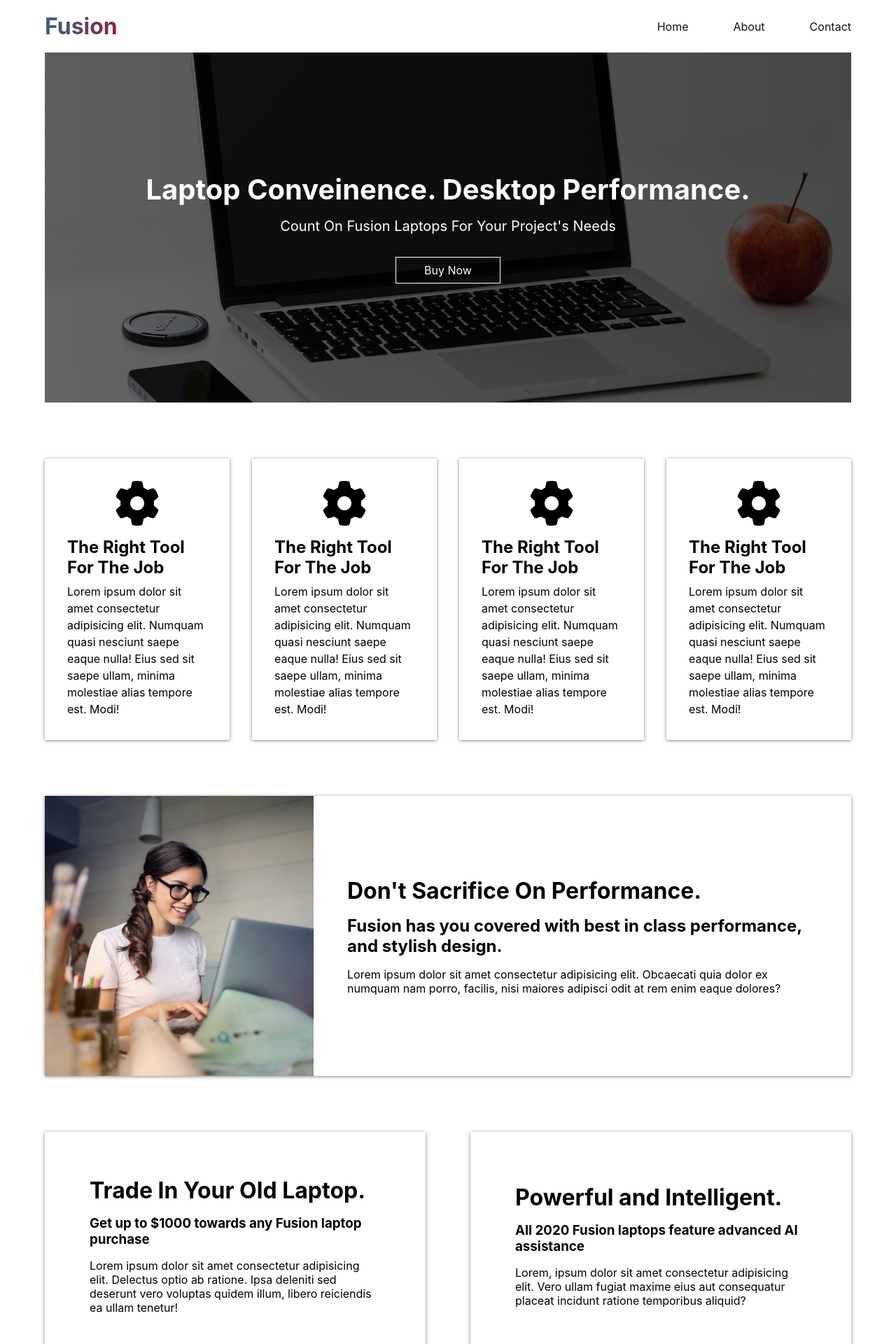
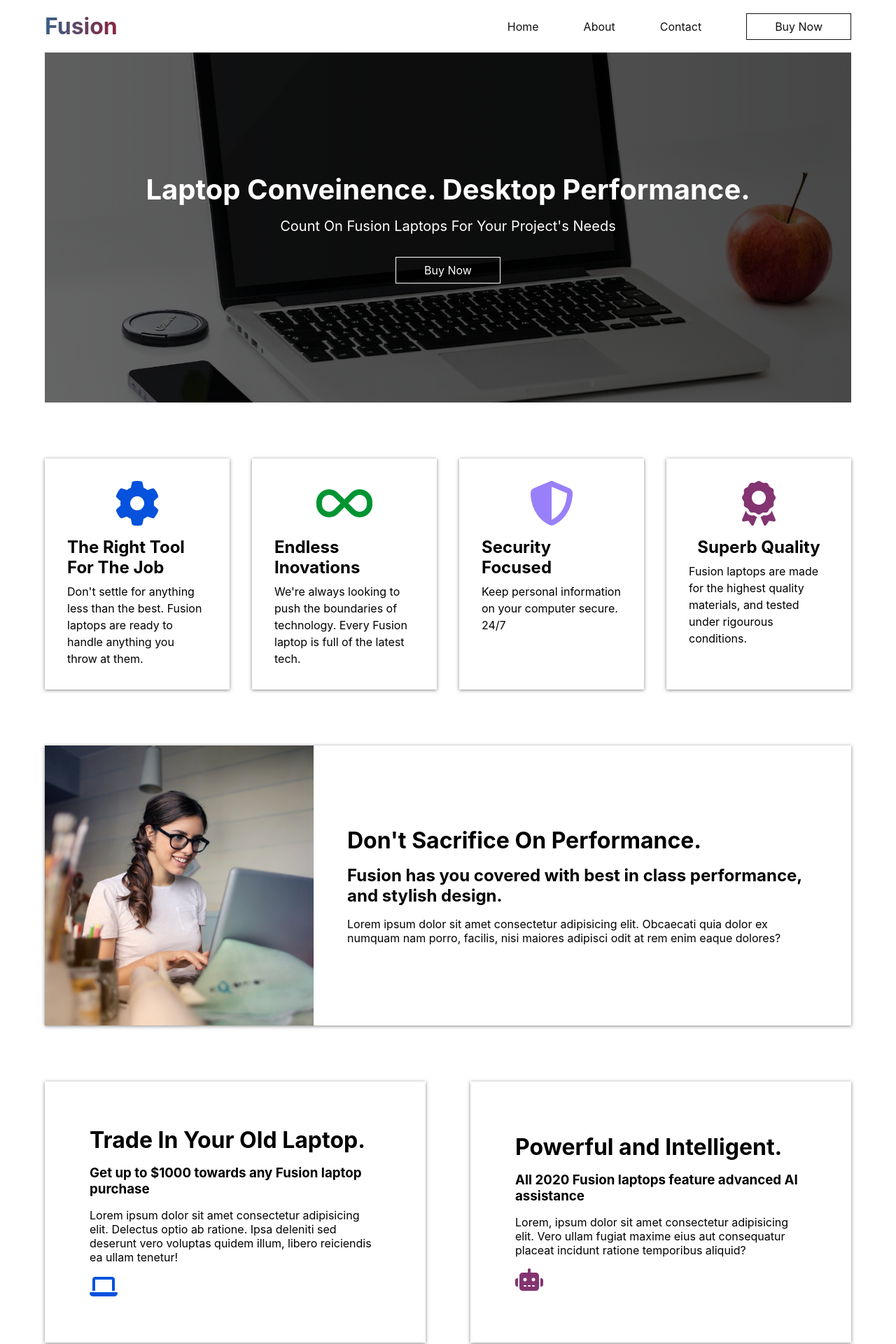
Before and after one commit to AntonCC/Fusion, a React (Create React App) app: page / in a window 1280 px wide. Shown: the top 1920 px of the page at 70% size. Built offline with nearby package versions, Linux system fonts and the light colour scheme.

Commit message:
Made components on homepage responsive.

```diff
--- a/src/components/banner/banner.styles.scss
+++ b/src/components/banner/banner.styles.scss
@@ -3,7 +3,7 @@
   .container {
     display: grid;
     grid-template-columns: repeat(3, minmax(200px, 1fr));
-    height: 400px;
+    min-height: 400px;
     box-shadow: 0 1px 5px rgba(104, 104, 104, 0.8);
     .left {
       grid-column: 1/2;
@@ -26,3 +26,18 @@
     }
   }
 }
+
+@media only screen and (max-width: 730px) {
+  .banner {
+    .container {
+      grid-template-columns: auto;
+      grid-template-rows: repeat(2, minmax(200px, 1fr));
+      .left {
+        grid-column: 1/4;
+      }
+      .right {
+        grid-column: 1/4;
+      }
+    }
+  }
+}
--- a/src/components/card/card.component.jsx
+++ b/src/components/card/card.component.jsx
@@ -9,6 +9,7 @@ const Card = (props) => {
         <h1>{props.title}</h1>
         <h3>{props.subTitle}</h3>
         <p>{props.body}</p>
+        <i class={props.icon} style={{ color: props.iconColor }}></i>
       </div>
     </>
   )
--- a/src/components/card/card.styles.scss
+++ b/src/components/card/card.styles.scss
@@ -10,4 +10,8 @@
   h3 {
     margin-bottom: 1rem;
   }
+  p {
+    margin-bottom: 1rem;
+    align-self: center;
+  }
 }
--- a/src/components/cards/cards.components.jsx
+++ b/src/components/cards/cards.components.jsx
@@ -3,8 +3,8 @@ import './cards.styles.scss'
 import Card from '../card/card.component'
 
 const cardInfo = [
-  {title: "Trade In Your Old Laptop.", subTitle: "Get up to $1000 towards any Fusion laptop purchase", body: "Lorem ipsum dolor sit amet consectetur adipisicing elit. Delectus optio ab ratione. Ipsa deleniti sed deserunt vero voluptas quidem illum, libero reiciendis ea ullam tenetur!"},
-  {title: "Powerful and Intelligent.", subTitle: "All 2020 Fusion laptops feature advanced AI assistance", body: "Lorem, ipsum dolor sit amet consectetur adipisicing elit. Vero ullam fugiat maxime eius aut consequatur placeat incidunt ratione temporibus aliquid?"}
+  {id: 1, icon: "fas fa-laptop fa-2x", iconColor: "#0652DD", title: "Trade In Your Old Laptop.", subTitle: "Get up to $1000 towards any Fusion laptop purchase", body: "Lorem ipsum dolor sit amet consectetur adipisicing elit. Delectus optio ab ratione. Ipsa deleniti sed deserunt vero voluptas quidem illum, libero reiciendis ea ullam tenetur!"},
+  {id: 2, icon: "fas fa-robot fa-2x", iconColor: "#833471", title: "Powerful and Intelligent.", subTitle: "All 2020 Fusion laptops feature advanced AI assistance", body: "Lorem, ipsum dolor sit amet consectetur adipisicing elit. Vero ullam fugiat maxime eius aut consequatur placeat incidunt ratione temporibus aliquid?"}
 ]
 
 const Cards = () => {
@@ -12,8 +12,8 @@ const Cards = () => {
     <>
       <div className="cards">
         <div className="container">
-          {cardInfo.map(({ title, subTitle, body }) => (
-            <Card title={title} subTitle={subTitle} body={body}/>
+          {cardInfo.map(({ id, icon, iconColor, title, subTitle, body }) => (
+            <Card key={id}  icon={icon} iconColor={iconColor} title={title} subTitle={subTitle} body={body}/>
           ))}
         </div>
       </div>
--- a/src/components/footer/footer.component.jsx
+++ b/src/components/footer/footer.component.jsx
@@ -6,8 +6,8 @@ const Footer = () => {
   const [formValue, setFormValue] = useState({email: null})
 
   const handleChange = (e) => {
-    const {value} = e.target
-    setFormValue({formValue: value})
+    const { value } = e.target
+    setFormValue({ formValue: value })
   }
 
   const handleSubmit = (e) => {
--- a/src/components/footer/footer.styles.scss
+++ b/src/components/footer/footer.styles.scss
@@ -64,3 +64,14 @@
     }
   }
 }
+
+@media only screen and (max-width: 853px) {
+  .footer {
+    .container {
+      flex-direction: column;
+      .column {
+        margin-bottom: 2rem;
+      }
+    }
+  }
+}
--- a/src/components/header/header.component.jsx
+++ b/src/components/header/header.component.jsx
@@ -10,11 +10,14 @@ const Header = () => {
           <div className="logo">
             <h1>Fusion</h1>
           </div>
-          <ul>
-            <li><NavLink to="/">Home</NavLink></li>
-            <li><NavLink to="/">About</NavLink></li>
-            <li><NavLink to="/">Contact</NavLink></li>
-          </ul>
+          <nav>
+            <ul>
+              <li><NavLink to="/">Home</NavLink></li>
+              <li><NavLink to="/">About</NavLink></li>
+              <li><NavLink to="/">Contact</NavLink></li>
+            </ul>
+            <NavLink className="btn-buy" to="/">Buy Now</NavLink>
+          </nav>
         </div>
       </header>
     </>
--- a/src/components/header/header.styles.scss
+++ b/src/components/header/header.styles.scss
@@ -12,9 +12,13 @@ header {
         -webkit-text-fill-color: transparent;
       }
     }
+    nav {
+      display: flex;
+      align-items: center;
       ul {
         list-style: none;
         display: flex;
+        margin-right: 4rem;
         li {
           &:not(:last-child) {
             margin-right: 4rem;
@@ -25,5 +29,12 @@ header {
           }
         }
       }
+      .btn-buy {
+        text-decoration: none;
+        padding: .5rem 2.5rem;
+        color: #111;
+        border: 1px solid #111;
       }
     }
+  }
+}
--- a/src/components/perk/perk.component.jsx
+++ b/src/components/perk/perk.component.jsx
@@ -1,12 +1,12 @@
 import React from 'react'
 import './perk.styles.scss'
 
-const Perk = () => {
+const Perk = (props) => {
   return (
     <div className="perk">
-      <i className="fas fa-cog fa-4x"></i>
-      <h2>The Right Tool For The Job</h2>
-      <p>Lorem ipsum dolor sit amet consectetur adipisicing elit. Numquam quasi nesciunt saepe eaque nulla! Eius sed sit saepe ullam, minima molestiae alias tempore est. Modi!</p>
+      <i className={props.icon} style={{ color: props.color }}></i>
+      <h2>{props.title}</h2>
+      <p>{props.body}</p>
     </div>
   )
 }
--- a/src/components/perk/perk.styles.scss
+++ b/src/components/perk/perk.styles.scss
@@ -3,7 +3,7 @@
   max-width: 400px;
   display: flex;
   flex-direction: column;
-  justify-content: center;
+  justify-content: flex-start;
   align-items: center;
   box-shadow: 0 1px 5px rgba(104, 104, 104, 0.8);
   i {
--- a/src/components/perks/perks.component.jsx
+++ b/src/components/perks/perks.component.jsx
@@ -1,15 +1,21 @@
 import React from 'react'
 import './perks.styles.scss'
 import Perk from '../perk/perk.component'
+
+const perkInfo = [
+  {id: 1, icon: "fas fa-cog fa-4x", color: "#0652DD", title: "The Right Tool For The Job", body: "Don't settle for anything less than the best. Fusion laptops are ready to handle anything you throw at them."},
+  {id: 2, icon: "fas fa-infinity fa-4x", color: "#009432", title: "Endless Inovations", body: "We're always looking to push the boundaries of technology. Every Fusion laptop is full of the latest tech."},
+  {id: 3, icon: "fas fa-shield-alt fa-4x", color: "#9980FA", title: "Security Focused", body: "Keep personal information on your computer secure. 24/7"},
+  {id: 4, icon: "fas fa-award fa-4x", color: "#833471", title: "Superb Quality", body: "Fusion laptops are made for the highest quality materials, and tested under rigourous conditions."}
+]
 
 const Perks = () => {
   return (
     <div className="perks">
       <div className="container">
-        <Perk />
-        <Perk />
-        <Perk />
-        <Perk />
+        {perkInfo.map(({id, icon, color, title, body}) => (
+          <Perk id={id} icon={icon} color={color} title={title} body={body}/>
+        ))}
       </div>
     </div>
   )
```
Lines whose indentation alone changed are shown as unchanged.
